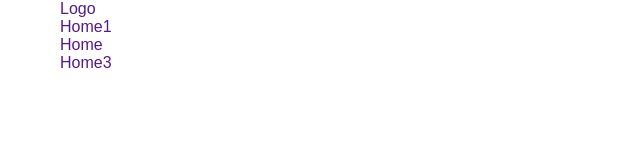
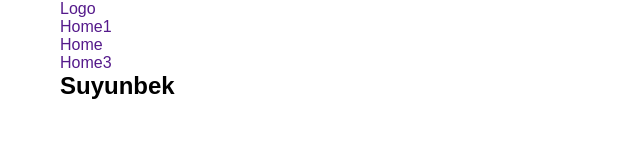
Before and after one commit to AsilbekXoliyorov441/jamoviy-ishlash1, a plain HTML site: page pages/home2.html in a window 1280 px wide. Shown: the whole page, without its empty margins (0-640 px from the left). Drawn offline with Linux system fonts and the light colour scheme.

Commit message:
git_home2

```diff
--- a/pages/home2.html
+++ b/pages/home2.html
@@ -24,7 +24,13 @@
       </div>
     </header>
 
-    <main></main>
+    <main>
+      <section>
+        <div class="container">
+          <h1>Suyunbek</h1>
+        </div>
+      </section>
+    </main>
 
     <footer></footer>
   </body>
```
Also changed, not shown: index.html (+3 -0 lines).
